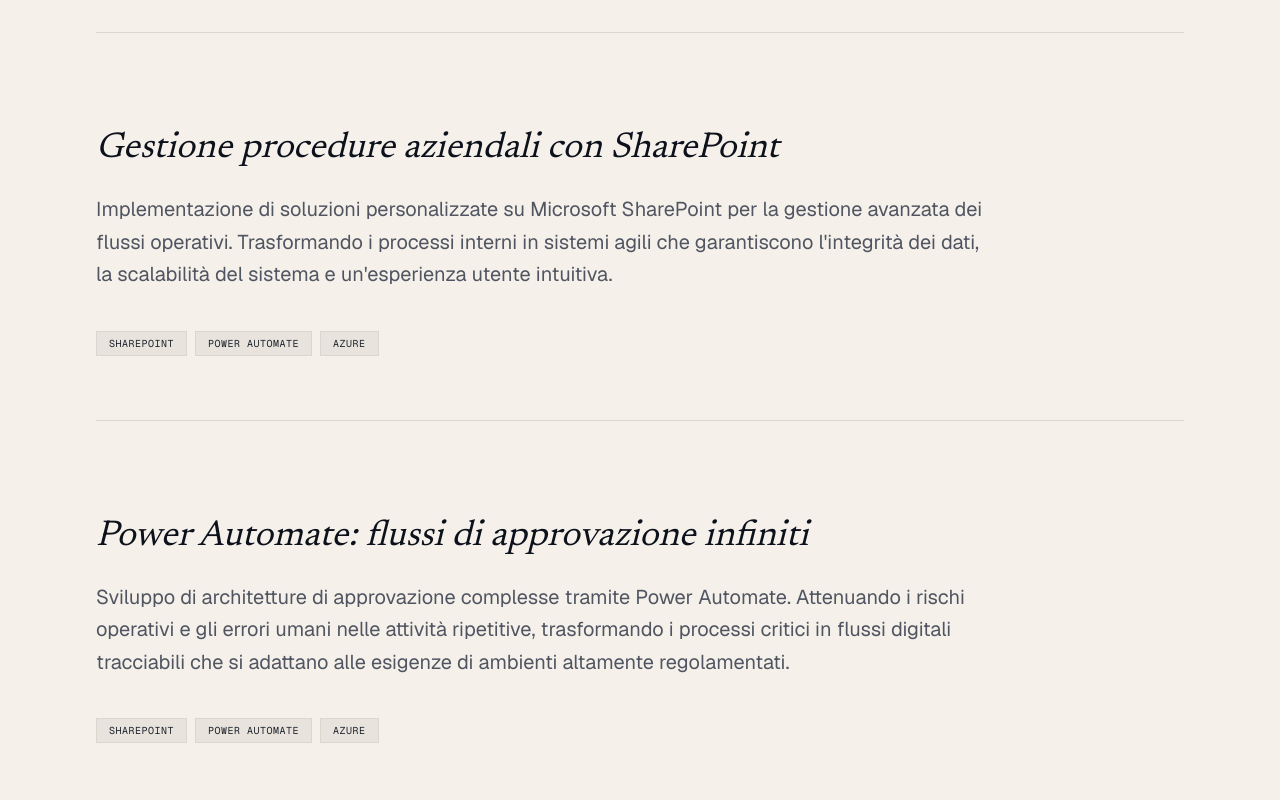
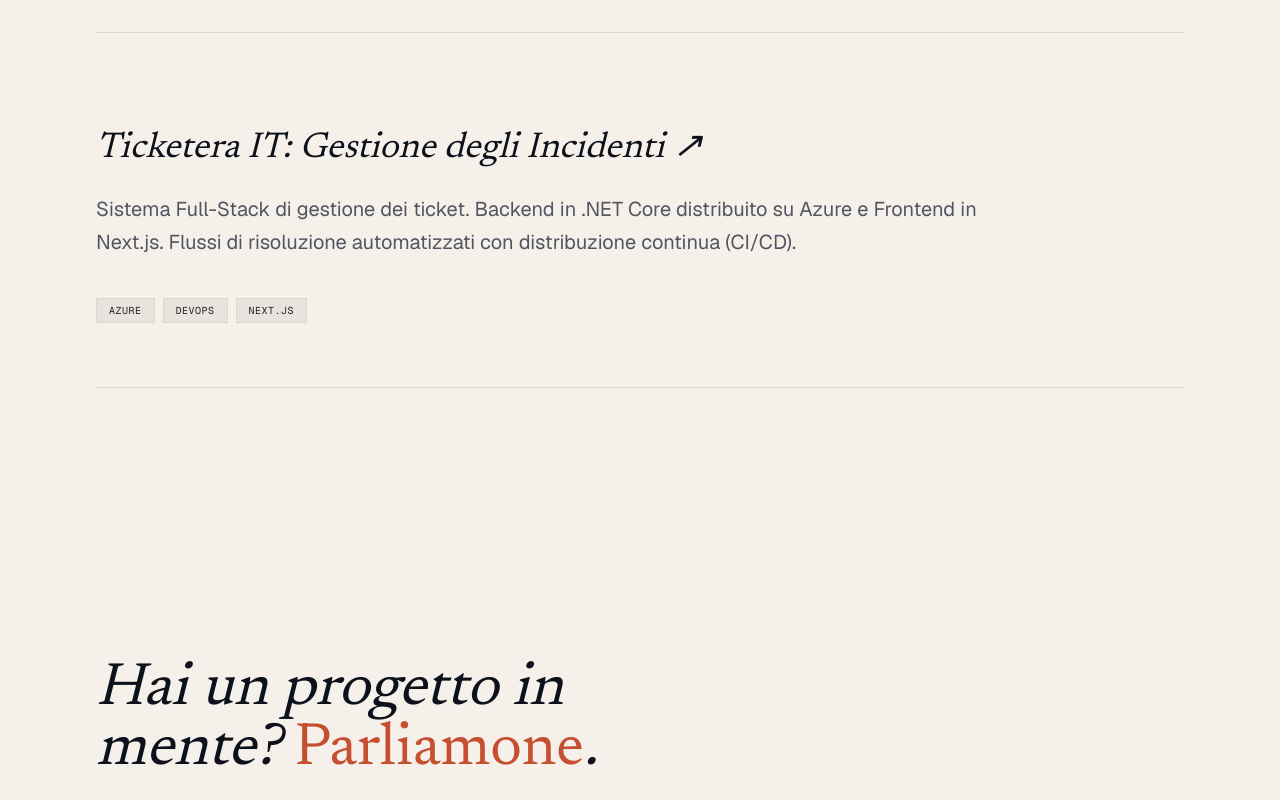
Before and after one commit to misslukkero/Portfoli0, a Next.js app: page / in a window 1280 px wide. Shown: the part 5440-6240 px from the top of the page. Built offline with nearby package versions, Linux system fonts and the light colour scheme.

Commit message:
Remove specified project cards

```diff
--- a/components/projects.tsx
+++ b/components/projects.tsx
@@ -41,48 +41,6 @@ const projects: Project[] = [
     },
     tags: ["sharepoint", "powerAutomate", "azure"]
   },
-  {
-    id: "p3",
-    name: {
-      es: "Gestión de procedimientos empresariales con SharePoint",
-      en: "Business Procedure Management Solutions with SharePoint",
-      it: "Gestione procedure aziendali con SharePoint",
-    },
-    description: {
-      es: "Despliegue de soluciones personalizadas sobre Microsoft SharePoint para la gestión avanzada de flujos operativos. Transformando procesos internos en sistemas ágiles que garantizan la integridad de los datos, la escalabilidad del sistema y una experiencia de usuario intuitiva.",
-      en: "Deploying customized Microsoft SharePoint solutions for advanced operational workflow management. Transforming internal processes into agile systems that ensure data integrity, system scalability, and an intuitive user experience.",
-      it: "Implementazione di soluzioni personalizzate su Microsoft SharePoint per la gestione avanzata dei flussi operativi. Trasformando i processi interni in sistemi agili che garantiscono l'integrità dei dati, la scalabilità del sistema e un'esperienza utente intuitiva.",
-    },
-    tags: ["sharepoint", "powerAutomate", "azure"]
-  },
-  {
-    id: "p4",
-    name: {
-      es: "Power Automate: Flujos de aprobación infinitos",
-      en: "Power Automate: Advanced Multi-Stage Approval Workflows",
-      it: "Power Automate: flussi di approvazione infiniti",
-    },
-    description: {
-      es: "Desarrollo de arquitecturas de aprobación complejas mediante Power Automate. Mitigando riesgos operativos y errores humanos en tareas repetitivas, transformando procesos críticos en flujos digitales trazables que se adaptan a las exigencias de entornos altamente regulados.",
-      en: "Developing complex approval architectures using Power Automate. Mitigating operational risks and human error in repetitive tasks, transforming critical processes into traceable digital flows that adapt to the demands of highly regulated environments.",
-      it: "Sviluppo di architetture di approvazione complesse tramite Power Automate. Attenuando i rischi operativi e gli errori umani nelle attività ripetitive, trasformando i processi critici in flussi digitali tracciabili che si adattano alle esigenze di ambienti altamente regolamentati.",
-    },
-    tags: ["sharepoint", "powerAutomate", "azure"]
-  },
-  {
-    id: "p5",
-    name: {
-      es: "Digitalización de la gestión de solicitudes internas con Power Apps",
-      en: "Digitizing Internal Request Management with Power Apps",
-      it: "Digitalizzazione della gestione delle richieste interne con Power Apps",
-    },
-    description: {
-      es: "Optimización de la operativa interna mediante la automatización de tareas administrativas de bajo valor añadido. Desarrollando soluciones digitales para la gestión de solicitudes que eliminan el uso de papel, reducen la carga de trabajo manual y garantizan un seguimiento preciso y ágil de cada petición.",
-      en: "Optimizing internal operations by automating low-value administrative tasks. Developing digital solutions for request management that eliminate paper usage, reduce manual workload, and ensure precise, agile tracking of every internal request.",
-      it: "Ottimizzazione dell'operatività interna attraverso l'automazione di attività amministrative a basso valore aggiunto. Sviluppando soluzioni digitali per la gestione delle richieste che eliminano l'uso della carta, riducono il carico di lavoro manuale e garantiscono un tracciamento preciso e agile di ogni istanza.",
-    },
-    tags: ["sharepoint", "powerAutomate", "azure", "powerApps"]
-   },
   {
     id: "p6",
     name: {
```
